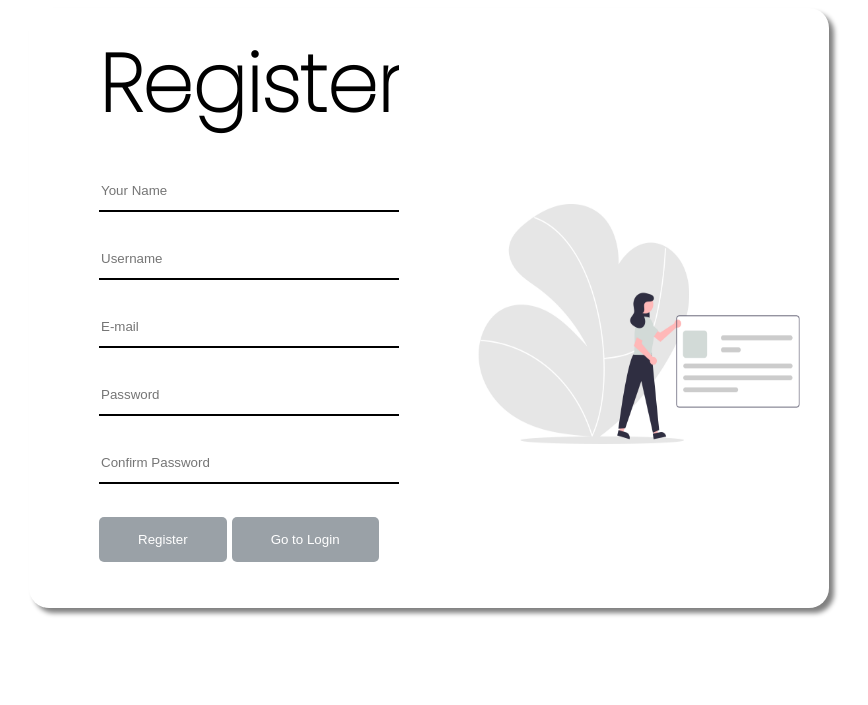
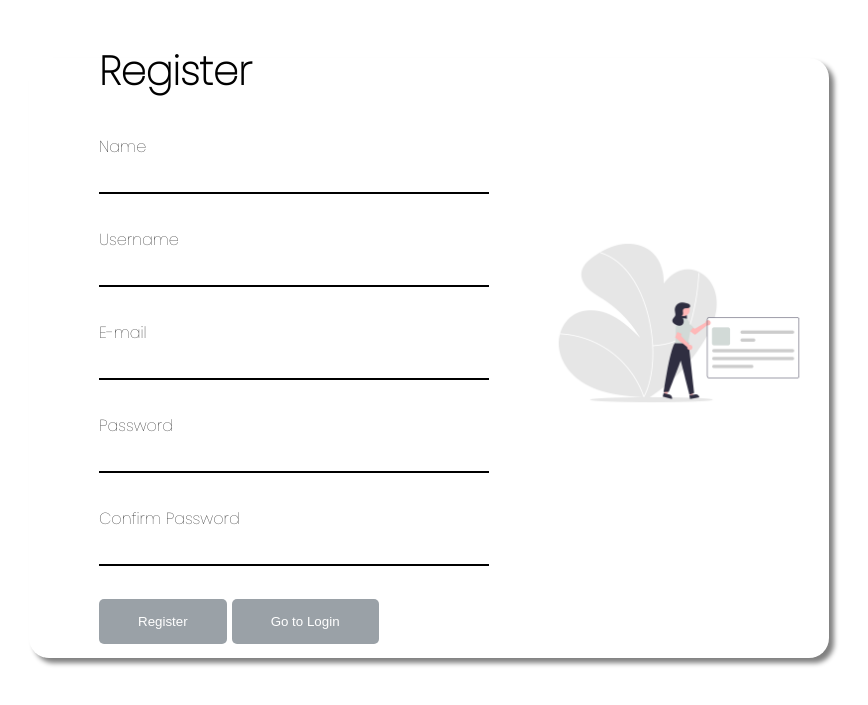
Before and after one commit to Kelpie12/Project-PW, a PHP site: page /register.php in a window 1280 px wide. Shown: the top 705 px of the page, without its empty margins (211-1079 px from the left). Run offline with PHP 8.4, Linux system fonts and the light colour scheme.

Commit message:
fixing some stuff

```diff
--- a/LogReg_Form/Register.php
+++ b/LogReg_Form/Register.php
@@ -1,5 +1,6 @@
 <!DOCTYPE html>
 <html lang="en">
+
 <head>
     <meta charset="UTF-8">
     <meta name="viewport" content="width=device-width, initial-scale=1.0">
@@ -9,50 +10,61 @@
     <title>Register</title>
 
     <style>
-        .container{
+        .container {
             margin-top: 0px;
             height: 600px;
         }
+
+        body {
+            padding-top: 50px;
+        }
     </style>
 </head>
+
 <body>
 
     <div class="container">
         <div class="regis-content">
             <div class="regis-image">
-                <figure><img src="register.png" width="400" height="300" style="padding-top: 100px; margin-right: 100px;"></figure>
+                <figure><img src="register.png" width="300px" height="auto" style="padding-top: 100px; margin-right: 100px;"></figure>
             </div>
 
             <div class="regis-form">
-                <h2 class="form-title"><b>Register</b></h2>
+                <h2 class="form-title" style='font-size: 2.5rem; text-align: left;'><b>Register</b></h2>
                 <form method="post" class="register-form" id="login-form">
                     <div class="form-group">
-                        <input type="text" name="name" id="name" placeholder="Your Name"/>
+                        <label for="">Name</label>
+                        <input type="text" name="name" id="name" />
                         <hr>
                     </div>
                     <div class="form-group">
-                        <input type="text" name="username" id="username" placeholder="Username"/>
+                        <label for="">Username</label>
+                        <input type="text" name="username" id="username" />
                         <hr>
                     </div>
                     <div class="form-group">
-                        <input type="text" name="email" id="email" placeholder="E-mail"/>
+                        <label for="">E-mail</label>
+                        <input type="text" name="email" id="email" />
                         <hr>
                     </div>
                     <div class="form-group">
-                        <input type="password" name="password" id="password" placeholder="Password"/>
+                        <label for="">Password</label>
+                        <input type="password" name="password" id="password" />
                         <hr>
                     </div>
                     <div class="form-group">
-                        <input type="password" name="conpass" id="conpass" placeholder="Confirm Password"/>
+                        <label for="">Confirm Password</label>
+                        <input type="password" name="conpass" id="conpass" />
                         <hr>
                     </div>
                     <div class="form-group form-button">
                         <input type="submit" name="register" class="form-submit" value="Register" style="margin-right: 5px;"></input>
-                        <a href="./login.php" ><button type="button" class="form-submit">Go to Login</button></a>
+                        <a href="./login.php"><button type="button" class="form-submit">Go to Login</button></a>
                     </div>
                 </form>
             </div>
         </div>
     </div>
 </body>
+
 </html>
--- a/LogReg_Form/style.css
+++ b/LogReg_Form/style.css
@@ -1,5 +1,5 @@
 .container {
-    font-family: 'Poppins', sans-serif;
+  font-family: "Poppins", sans-serif;
   width: 800px;
   height: 500px;
   background: #fff;
@@ -9,12 +9,13 @@
   margin-top: 5%;
 }
 
-.login-content, .regis-content{
+.login-content,
+.regis-content {
   display: flex;
   display: -webkit-flex;
 }
 
-.login-form{
+.login-form {
   margin-right: 90px;
   margin-left: 80px;
 }
@@ -25,32 +26,40 @@
   padding: 0 30px;
 }
 
-.login-form, .login-image, .regis-form, .regis-image {
+.login-form,
+.login-image,
+.regis-form,
+.regis-image {
   width: 50%;
   overflow: hidden;
 }
 
-.login-form, .login-image, .regis-form, .regis-image {
+.login-form,
+.login-image,
+.regis-form,
+.regis-image {
   width: auto;
 }
 
-.login-image, .regis-image {
+.login-image,
+.regis-image {
   margin-left: 110px;
   margin-right: 20px;
   margin-top: 10px;
 }
 
-.login-image, .regis-image {
+.login-image,
+.regis-image {
   margin-left: 0px;
   margin-right: 0px;
   margin-top: 50px;
 }
 
-.regis-image{
+.regis-image {
   order: 2;
 }
 
-.regis-form{
+.regis-form {
   margin-top: -50px;
   margin-left: 70px;
 }
@@ -62,31 +71,31 @@ a {
   text-align: center;
 }
 
-h2{
-    font-family: 'Poppins', sans-serif;
-    font-size: 60pt;
+h2 {
+  font-family: "Poppins", sans-serif;
+  font-size: 2rem;
   font-weight: 700;
   font-weight: bold;
 }
 
-input{
+input {
   width: 400px;
 }
 
-hr{
+hr {
   border: 0.0005px solid black;
   background-color: black;
 }
 
-.form-title{
-    font-family: 'Poppins', sans-serif;
+.form-title {
+  font-family: "Poppins", sans-serif;
   font-weight: 900;
   font-weight: bold;
   margin-bottom: 33px;
   text-align: center;
 }
 
-.register-form{
+.register-form {
   width: 100%;
 }
 
@@ -112,7 +121,7 @@ hr{
   border: none;
 }
 
-input{
+input {
   outline: none;
   appearance: unset;
   border: none;
@@ -122,6 +131,6 @@ input{
   background: #d1d5d8;
 }
 
-#login{
+#login {
   margin-top: 16px;
 }
```
Also changed, not shown: LogReg_Form/Login.php (+7 -5 lines). Lines whose indentation alone changed are shown as unchanged.
